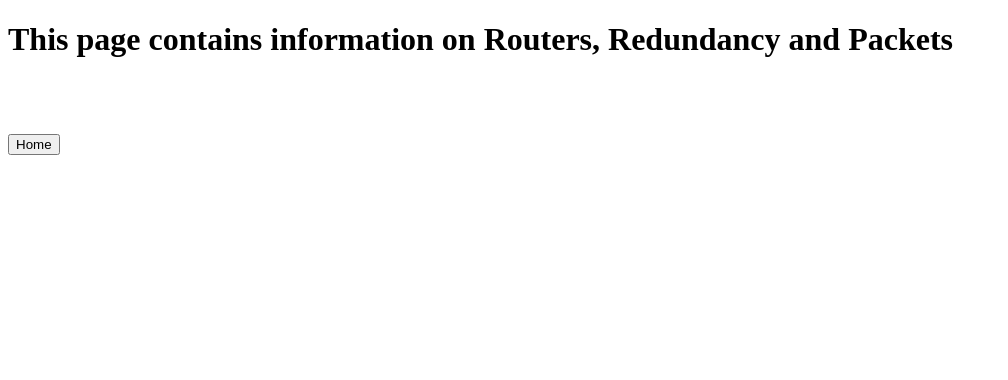
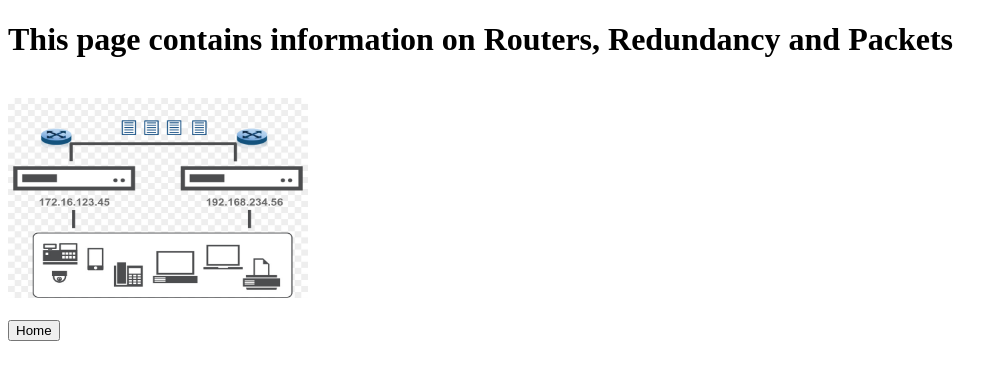
Before and after one commit to ellicprime/Internet, a plain HTML site: page RRandP.html in a window 1280 px wide. Shown: the whole page, without its empty margins (0-1008 px from the left). Drawn offline with Linux system fonts and the light colour scheme.

Commit message:
Add files via upload

```diff
--- a/RRandP.html
+++ b/RRandP.html
@@ -5,7 +5,9 @@
     </head>
     <body>
         <h1>This page contains information on Routers, Redundancy and Packets</h1>
-        <br><br><br>
+        <br>
+        <img  src="RRandP.jpg" width=300 height=200>
+        <br><br>
         <a href = "https://ellicprime.github.io/Internet/index.html">
             <button>Home</button>
         </a>
```
Also changed, not shown: HTTPandDNS.html (+3 -1 lines), HTTPandDNS.jpeg (added), RRandP.jpg (added).
